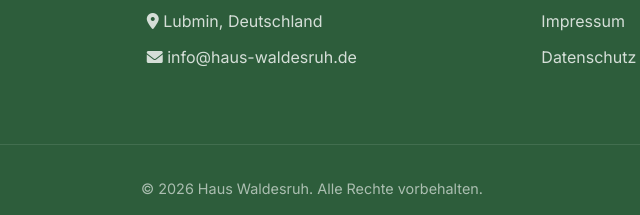
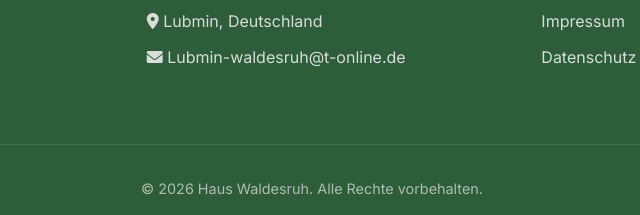
Before and after one commit to UweKue/ferienwohnung_v2, a plain HTML site: page index.html in a window 1280 px wide. Shown: the part 2422-2637 px from the top of the page, 328-968 px from the left. Drawn offline with nearby package versions, Linux system fonts and the light colour scheme; a web font is replaced by a local one.

Commit message:
Update contact email in footer section

```diff
--- a/index.html
+++ b/index.html
@@ -136,7 +136,7 @@
                 <div class="footer-contact">
                     <h4>Kontakt</h4>
                     <p><i class="fas fa-map-marker-alt"></i> Lubmin, Deutschland</p>
-                    <p><i class="fas fa-envelope"></i> info@haus-waldesruh.de</p>
+                    <p><i class="fas fa-envelope"></i> Lubmin-waldesruh@t-online.de</p>
                 </div>
                 <div class="footer-links">
                     <h4>Links</h4>
```
